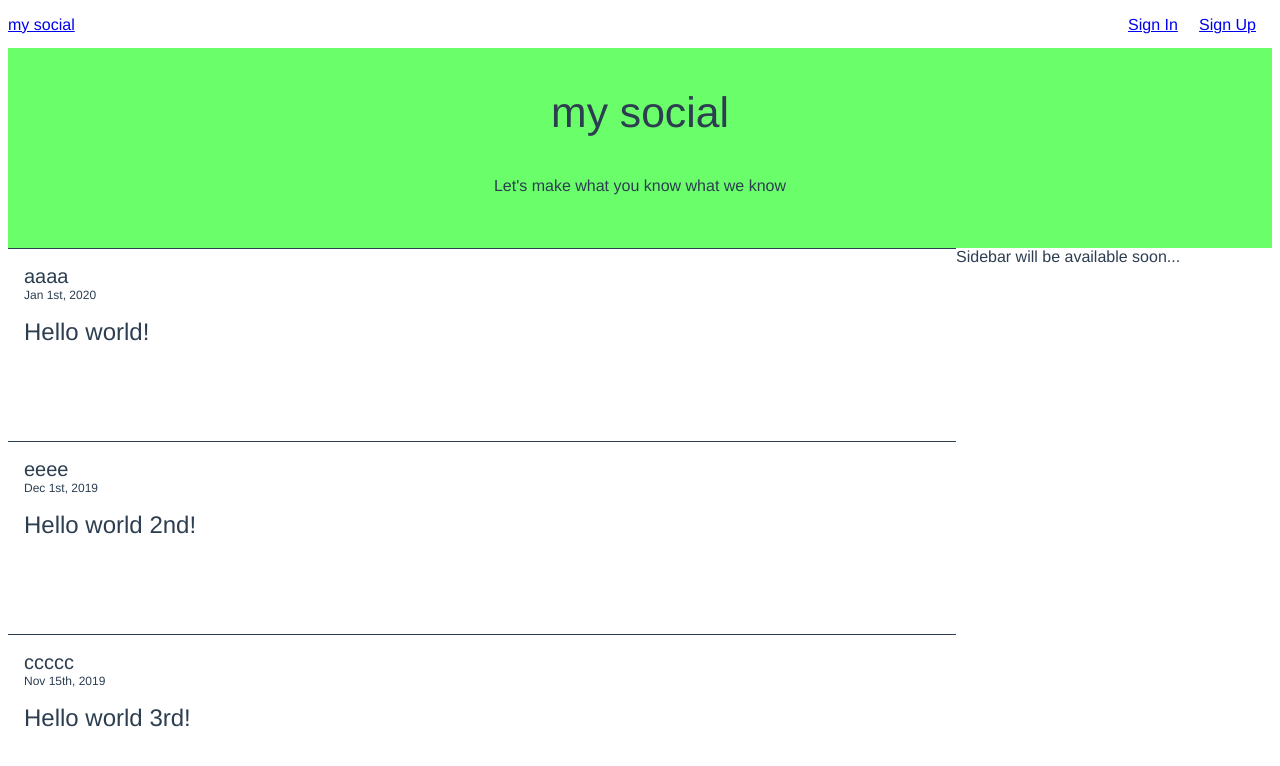
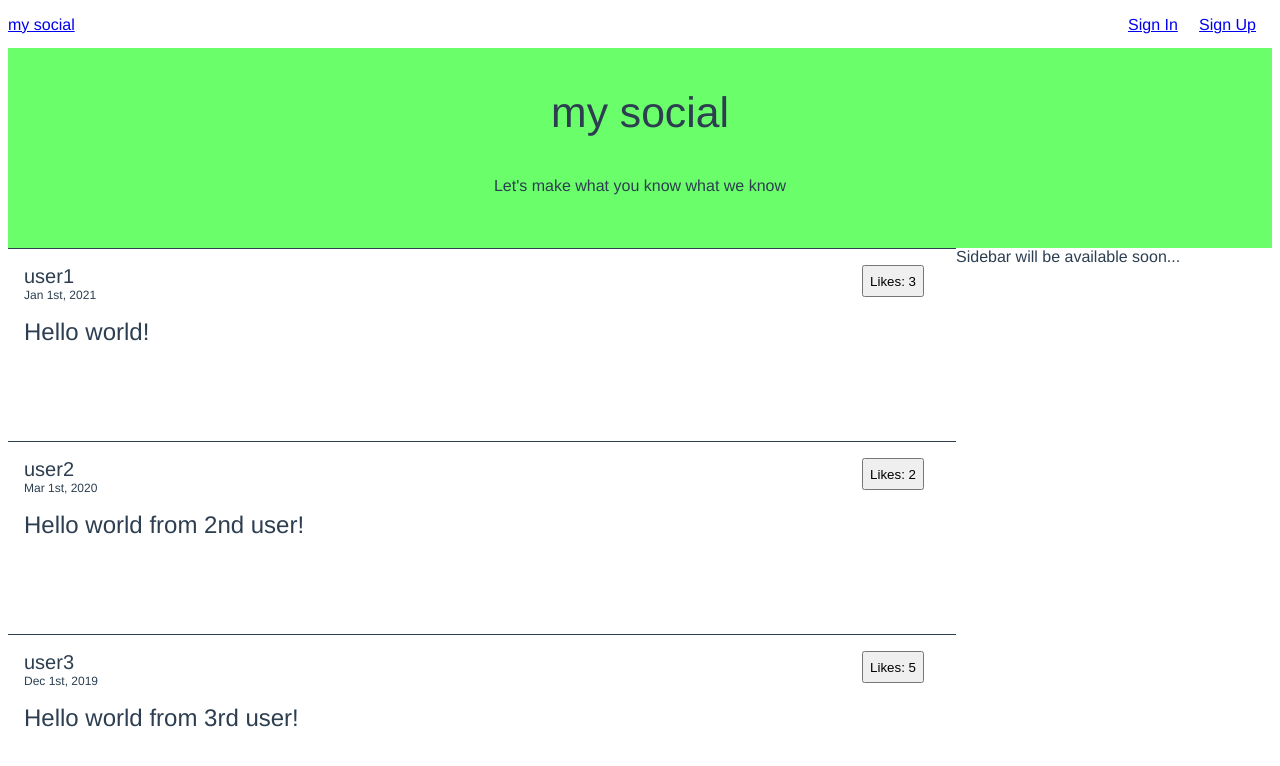
Before and after one commit to i-whammy/my-social, a Vue app: page /#/ in a window 1280 px wide. Shown: the top 766 px of the page. Built offline with nearby package versions, Linux system fonts and the light colour scheme.

Commit message:
created favorite button

```diff
--- /dev/null
+++ b/src/components/ArticleMetaInfo.vue
@@ -0,0 +1,41 @@
+<template>
+    <div class='article-metainfo'>
+        <div>
+            <div class='article-user'>{{userId}}</div>
+            <div class='article-published'>{{published}}</div>
+        </div>
+        <button class='favorite-button'>Likes: {{favoritesCount}}</button>
+    </div>
+</template>
+
+<script lang="ts">
+import Vue from 'vue'
+export default Vue.extend({
+    name: 'ArticleMetaInfo',
+    props: {
+        userId: String,
+        published: String,
+        favoritesCount: Number,
+    }
+})
+</script>
+
+<style lang="scss" scoped>
+.article-user {
+    font-size: 20px;
+}
+
+.article-published {
+    font-size: 12px;
+}
+
+.article-metainfo {
+    display: flex;
+    justify-content: space-between;
+}
+
+.favorite-button {
+    height: 32px;
+    margin-right: 16px;
+}
+</style>
--- a/src/components/Articles.vue
+++ b/src/components/Articles.vue
@@ -2,8 +2,7 @@
     <div class='articles'>
         <div v-for='article in articles' v-bind:key='article.id'>
             <div class='article'>
-                <div class='article-user'>{{article.userId}}</div>
-                <div class='article-published'>{{article.published}}</div>
+                <article-meta-info :userId=article.userId :published=article.published :favoritesCount=article.favoritesCount />
                 <div class='article-title'>{{article.title}}</div>
             </div>
         </div>
@@ -12,14 +11,20 @@
 
 <script lang="ts">
 import Vue from 'vue'
+import Article from '../domains/Article'
+import ArticleMetaInfo from './ArticleMetaInfo.vue'
+
 export default Vue.extend({
     name: 'Articles',
     data: function() {
         return { articles: [
-            { title: 'Hello world!', id: 1, userId: 'aaaa', published: 'Jan 1st, 2020' },
-            { title: 'Hello world 2nd!', id: 2, userId: 'eeee', published: 'Dec 1st, 2019' },
-            { title: 'Hello world 3rd!', id: 3, userId: 'ccccc', published: 'Nov 15th, 2019' },
+            new Article(1, 'Hello world!', 'user1', 'Jan 1st, 2021', 3),
+            new Article(2, 'Hello world from 2nd user!', 'user2', 'Mar 1st, 2020', 2),
+            new Article(3, 'Hello world from 3rd user!', 'user3', 'Dec 1st, 2019', 5),
         ]}
+    },
+    components: {
+        ArticleMetaInfo,
     }
 })
 </script>
@@ -35,12 +40,4 @@ export default Vue.extend({
     font-size: 24px;
     margin: 16px 0;
 }
-
-.article-user {
-    font-size: 20px;
-}
-
-.article-published {
-    font-size: 12px;
-}
 </style>
--- /dev/null
+++ b/src/domains/Article.ts
@@ -0,0 +1,15 @@
+export default class Article {
+    id: number;
+    title: string;
+    userId: string;
+    published: string;
+    favoritesCount: number;
+
+    constructor(id: number, title: string, userId: string, published: string, favoriteCount: number) {
+        this.id = id;
+        this.title = title;
+        this.userId = userId;
+        this.published = published;
+        this.favoritesCount = favoriteCount;
+    }
+}
```
